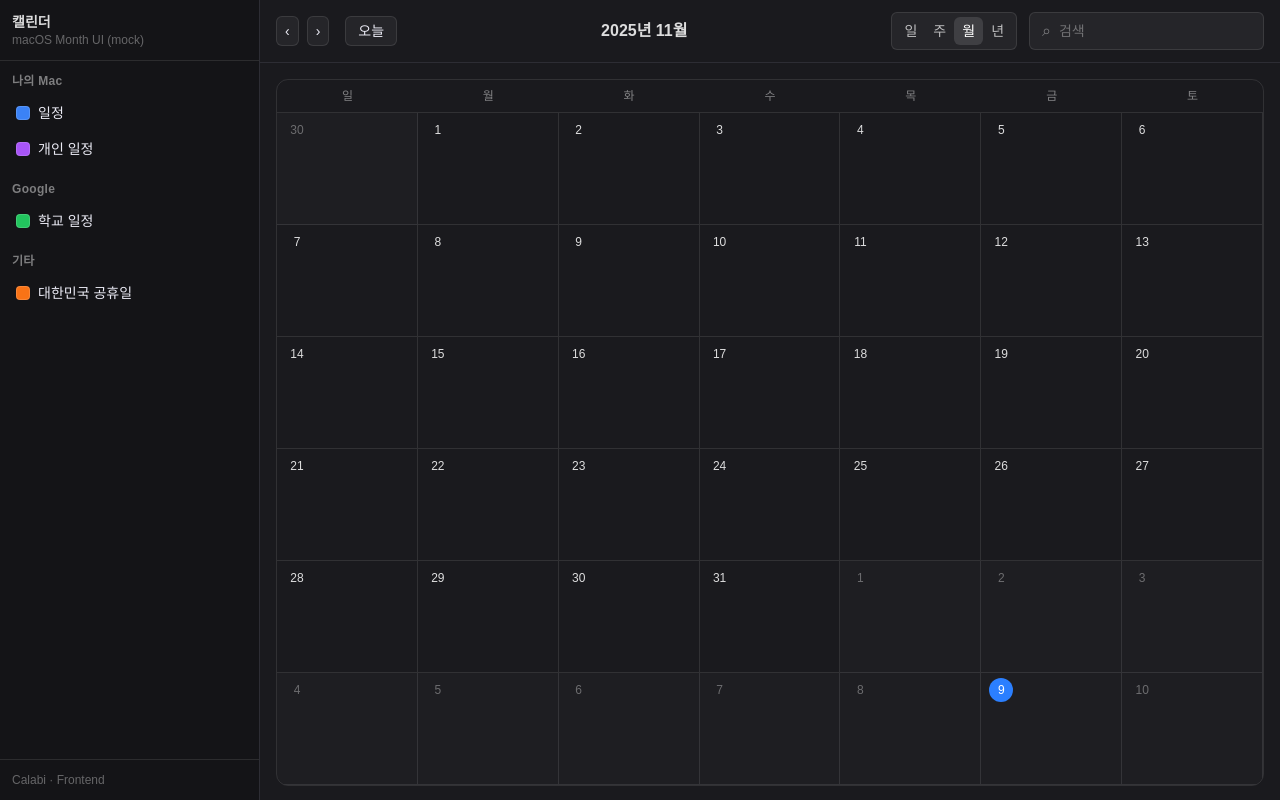
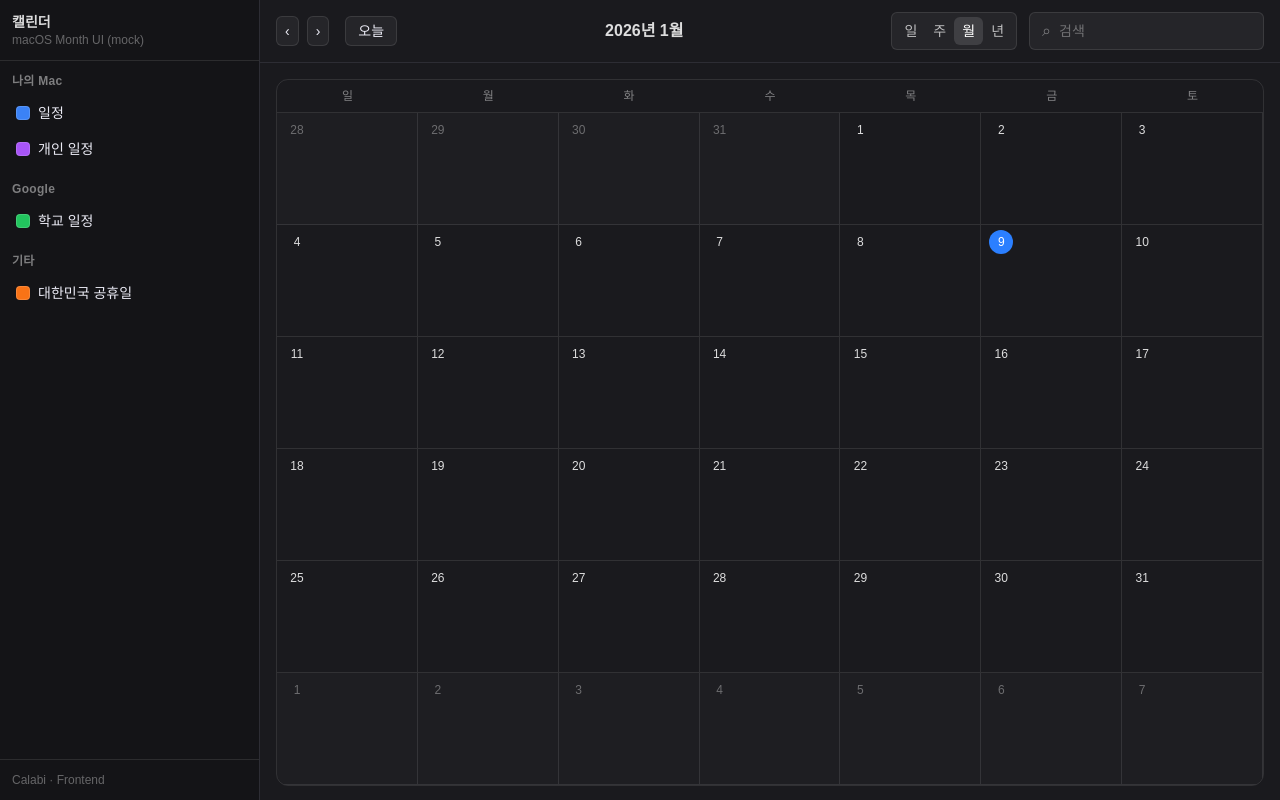
Before and after one commit to Calabi-Yau-Ontology/calabi-frontend, a Next.js app: page / in a window 1280 px wide. Built offline with nearby package versions, Linux system fonts and the light colour scheme.

Commit message:
feat: add dynamic month navigation (prev/next/today) - #1
- Default month view to current date
- Wire header nav buttons to month state
- Sync header title and MonthGrid rendering

```diff
--- a/src/app/page.tsx
+++ b/src/app/page.tsx
@@ -1,90 +1,23 @@
-import Image from "next/image";
+'use client';
+
+import { useMemo, useState } from 'react';
 import CalendarLayout from '@/components/layout/CalendarLayout';
 import MonthGrid from '@/components/month/MonthGrid';
+import { addMonths, formatYearMonthKR, getTodayYearMonth } from '@/lib/date/monthNav';
 
-// export default function Home() {
-//   return (
-//     <div className="flex min-h-screen items-center justify-center bg-zinc-50 font-sans dark:bg-black">
-//       <main className="flex min-h-screen w-full max-w-3xl flex-col items-center justify-between py-32 px-16 bg-white dark:bg-black sm:items-start">
-//         <Image
-//           className="dark:invert"
-//           src="/next.svg"
-//           alt="Next.js logo"
-//           width={100}
-//           height={20}
-//           priority
-//         />
-//         <div className="flex flex-col items-center gap-6 text-center sm:items-start sm:text-left">
-//           <h1 className="max-w-xs text-3xl font-semibold leading-10 tracking-tight text-black dark:text-zinc-50">
-//             To get started, edit the page.tsx file.
-//           </h1>
-//           <p className="max-w-md text-lg leading-8 text-zinc-600 dark:text-zinc-400">
-//             Looking for a starting point or more instructions? Head over to{" "}
-//             <a
-//               href="https://vercel.com/templates?framework=next.js&utm_source=create-next-app&utm_medium=appdir-template-tw&utm_campaign=create-next-app"
-//               className="font-medium text-zinc-950 dark:text-zinc-50"
-//             >
-//               Templates
-//             </a>{" "}
-//             or the{" "}
-//             <a
-//               href="https://nextjs.org/learn?utm_source=create-next-app&utm_medium=appdir-template-tw&utm_campaign=create-next-app"
-//               className="font-medium text-zinc-950 dark:text-zinc-50"
-//             >
-//               Learning
-//             </a>{" "}
-//             center.
-//           </p>
-//         </div>
-//         <div className="flex flex-col gap-4 text-base font-medium sm:flex-row">
-//           <a
-//             className="flex h-12 w-full items-center justify-center gap-2 rounded-full bg-foreground px-5 text-background transition-colors hover:bg-[#383838] dark:hover:bg-[#ccc] md:w-[158px]"
-//             href="https://vercel.com/new?utm_source=create-next-app&utm_medium=appdir-template-tw&utm_campaign=create-next-app"
-//             target="_blank"
-//             rel="noopener noreferrer"
-//           >
-//             <Image
-//               className="dark:invert"
-//               src="/vercel.svg"
-//               alt="Vercel logomark"
-//               width={16}
-//               height={16}
-//             />
-//             Deploy Now
-//           </a>
-//           <a
-//             className="flex h-12 w-full items-center justify-center rounded-full border border-solid border-black/[.08] px-5 transition-colors hover:border-transparent hover:bg-black/[.04] dark:border-white/[.145] dark:hover:bg-[#1a1a1a] md:w-[158px]"
-//             href="https://nextjs.org/docs?utm_source=create-next-app&utm_medium=appdir-template-tw&utm_campaign=create-next-app"
-//             target="_blank"
-//             rel="noopener noreferrer"
-//           >
-//             Documentation
-//           </a>
-//         </div>
-//       </main>
-//     </div>
-//   );
-// }
+export default function HomePage() {
+  const [ym, setYm] = useState(() => getTodayYearMonth());
 
-// export default function HomePage() {
-//   return (
-//     <CalendarLayout>
-//       <div className="rounded-xl border border-white/10 bg-white/3 p-6">
-//         <div className="text-sm text-white/60">Phase 0 완료</div>
-//         <div className="mt-1 text-lg font-semibold text-white/85">
-//           레이아웃(사이드바 + 헤더 + 메인)이 뜨면 OK
-//         </div>
-//         <div className="mt-3 text-sm text-white/50">
-//           다음 단계(Phase 1~2)에서 Month Grid 렌더링을 붙입니다.
-//         </div>
-//       </div>
-//     </CalendarLayout>
-//   );
-// }
-export default function HomePage() {
+  const title = useMemo(() => formatYearMonthKR(ym), [ym]);
+
   return (
-    <CalendarLayout>
-      <MonthGrid year={2025} month={11} /> {/* 12월 */}
+    <CalendarLayout
+      title={title}
+      onPrevMonth={() => setYm((prev) => addMonths(prev, -1))}
+      onNextMonth={() => setYm((prev) => addMonths(prev, 1))}
+      onToday={() => setYm(getTodayYearMonth())}
+    >
+      <MonthGrid year={ym.year} month={ym.month} />
     </CalendarLayout>
   );
 }
--- a/src/components/header/CalendarHeader.tsx
+++ b/src/components/header/CalendarHeader.tsx
@@ -2,14 +2,23 @@ import NavButtons from './NavButtons';
 import ViewSwitcher from './ViewSwitcher';
 import SearchBox from './SearchBox';
 
-export default function CalendarHeader() {
-  // Phase 0: 상태관리 없이 정적인 월 표시
-  const title = '2025년 11월';
+type Props = {
+  title: string;
+  onPrevMonth: () => void;
+  onNextMonth: () => void;
+  onToday: () => void;
+};
 
+export default function CalendarHeader({
+  title,
+  onPrevMonth,
+  onNextMonth,
+  onToday,
+}: Props) {
   return (
     <div className="flex items-center justify-between border-b border-[rgb(var(--border))] px-4 py-3">
       <div className="flex items-center gap-3">
-        <NavButtons />
+        <NavButtons onPrev={onPrevMonth} onNext={onNextMonth} onToday={onToday} />
       </div>
 
       <div className="text-base font-semibold text-white/85">{title}</div>
--- a/src/components/header/NavButtons.tsx
+++ b/src/components/header/NavButtons.tsx
@@ -1,13 +1,34 @@
-export default function NavButtons() {
+type Props = {
+  onPrev: () => void;
+  onNext: () => void;
+  onToday: () => void;
+};
+
+export default function NavButtons({ onPrev, onNext, onToday }: Props) {
   return (
     <div className="flex items-center gap-2">
-      <button className="rounded-md border border-white/10 bg-white/5 px-2 py-1 text-sm hover:bg-white/10">
+      <button
+        onClick={onPrev}
+        className="rounded-md border border-white/10 bg-white/5 px-2 py-1 text-sm hover:bg-white/10"
+        aria-label="이전 달"
+        type="button"
+      >
         ‹
       </button>
-      <button className="rounded-md border border-white/10 bg-white/5 px-2 py-1 text-sm hover:bg-white/10">
+      <button
+        onClick={onNext}
+        className="rounded-md border border-white/10 bg-white/5 px-2 py-1 text-sm hover:bg-white/10"
+        aria-label="다음 달"
+        type="button"
+      >
         ›
       </button>
-      <button className="ml-2 rounded-md border border-white/10 bg-white/5 px-3 py-1 text-sm hover:bg-white/10">
+      <button
+        onClick={onToday}
+        className="ml-2 rounded-md border border-white/10 bg-white/5 px-3 py-1 text-sm hover:bg-white/10"
+        aria-label="오늘"
+        type="button"
+      >
         오늘
       </button>
     </div>
--- a/src/components/layout/CalendarLayout.tsx
+++ b/src/components/layout/CalendarLayout.tsx
@@ -1,7 +1,21 @@
 import Sidebar from '@/components/sidebar/Sidebar';
 import CalendarHeader from '@/components/header/CalendarHeader';
 
-export default function CalendarLayout({ children }: { children: React.ReactNode }) {
+type Props = {
+  title: string;
+  onPrevMonth: () => void;
+  onNextMonth: () => void;
+  onToday: () => void;
+  children: React.ReactNode;
+};
+
+export default function CalendarLayout({
+  title,
+  onPrevMonth,
+  onNextMonth,
+  onToday,
+  children,
+}: Props) {
   return (
     <div className="h-screen w-screen overflow-hidden">
       <div className="flex h-full">
@@ -10,7 +24,12 @@ export default function CalendarLayout({ children }: { children: React.ReactNode
         </aside>
 
         <main className="flex min-w-0 flex-1 flex-col bg-[rgb(var(--panel-2))]">
-          <CalendarHeader />
+          <CalendarHeader
+            title={title}
+            onPrevMonth={onPrevMonth}
+            onNextMonth={onNextMonth}
+            onToday={onToday}
+          />
           <div className="min-h-0 flex-1 overflow-auto p-4">{children}</div>
         </main>
       </div>
--- /dev/null
+++ b/src/lib/date/monthNav.ts
@@ -0,0 +1,15 @@
+export type YearMonth = { year: number; month: number }; // month: 0-based
+
+export function getTodayYearMonth(): YearMonth {
+  const now = new Date();
+  return { year: now.getFullYear(), month: now.getMonth() };
+}
+
+export function addMonths(ym: YearMonth, diff: number): YearMonth {
+  const d = new Date(ym.year, ym.month + diff, 1);
+  return { year: d.getFullYear(), month: d.getMonth() };
+}
+
+export function formatYearMonthKR(ym: YearMonth): string {
+  return `${ym.year}년 ${ym.month + 1}월`;
+}
```
